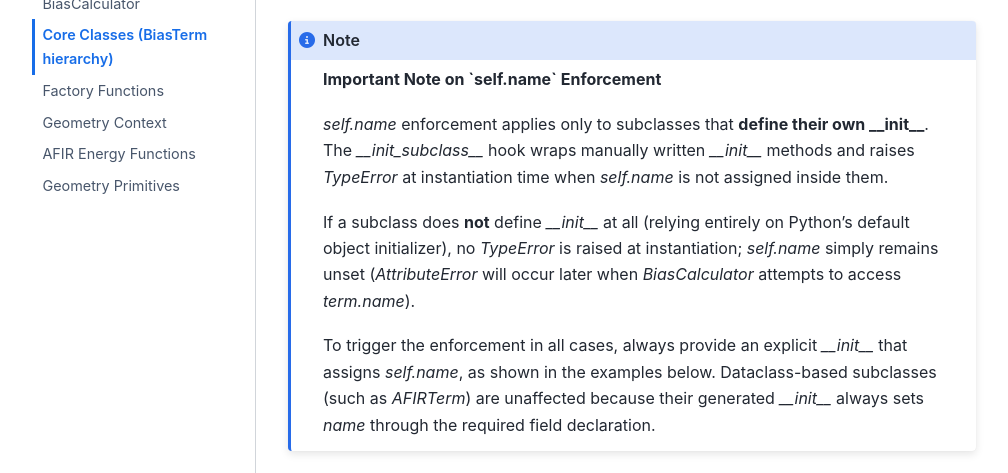
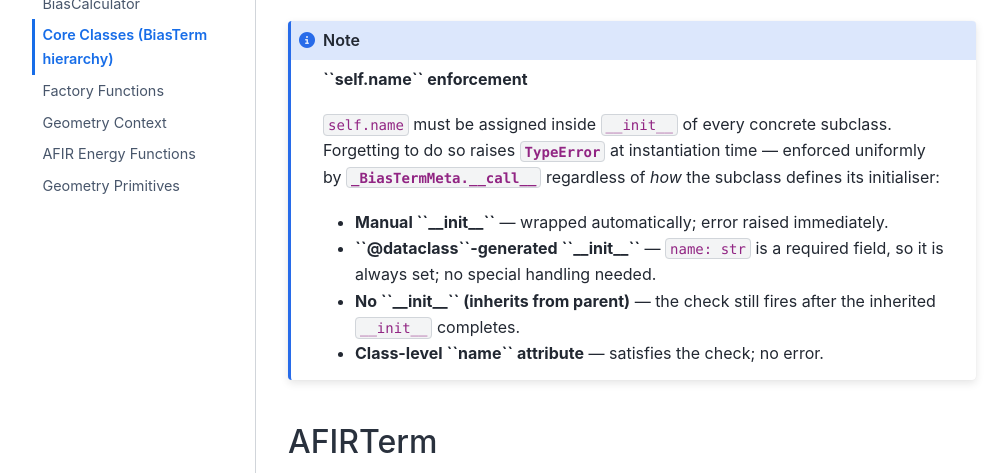
Before and after one commit to ss0832/ASE_Biaspot, a Sphinx documentation site: the page built from docs/api/core.rst, in a window 1280 px wide and 900 px high, cut to the strip 366-839 px from the top of the window. Shown: the whole strip, without its empty margins (0-1008 px from the left). Built offline with Sphinx 7.4.7 and the Sphinx Book theme 1.1.4, drawn with Linux system fonts in a browser that asks for light colours.

Commit message:
Add files via upload

```diff
--- a/docs/api/core.rst
+++ b/docs/api/core.rst
@@ -9,22 +9,19 @@ BiasTerm (abstract base class)
    :show-inheritance:
 
 .. note::
-   **Important Note on `self.name` Enforcement**
+   **``self.name`` enforcement**
 
-   `self.name` enforcement applies only to subclasses that **define their own
-   __init__**. The `__init_subclass__` hook wraps manually written `__init__`
-   methods and raises `TypeError` at instantiation time when `self.name` is not
-   assigned inside them.
+   ``self.name`` must be assigned inside ``__init__`` of every concrete
+   subclass.  Forgetting to do so raises :exc:`TypeError` at instantiation
+   time — enforced uniformly by :class:`_BiasTermMeta.__call__` regardless
+   of *how* the subclass defines its initialiser:
 
-   If a subclass does **not** define `__init__` at all (relying entirely on
-   Python's default object initializer), no `TypeError` is raised at
-   instantiation; `self.name` simply remains unset (`AttributeError` will occur
-   later when `BiasCalculator` attempts to access `term.name`).
-
-   To trigger the enforcement in all cases, always provide an explicit `__init__`
-   that assigns `self.name`, as shown in the examples below. Dataclass-based
-   subclasses (such as `AFIRTerm`) are unaffected because their generated
-   `__init__` always sets `name` through the required field declaration.
+   * **Manual ``__init__``** — wrapped automatically; error raised immediately.
+   * **``@dataclass``-generated ``__init__``** — ``name: str`` is a required
+     field, so it is always set; no special handling needed.
+   * **No ``__init__`` (inherits from parent)** — the check still fires after
+     the inherited ``__init__`` completes.
+   * **Class-level ``name`` attribute** — satisfies the check; no error.
 
 AFIRTerm
 --------
```
